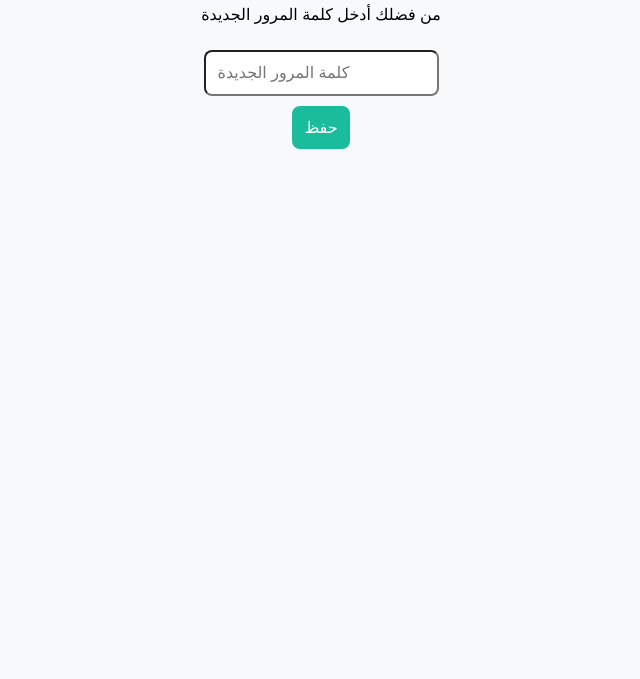
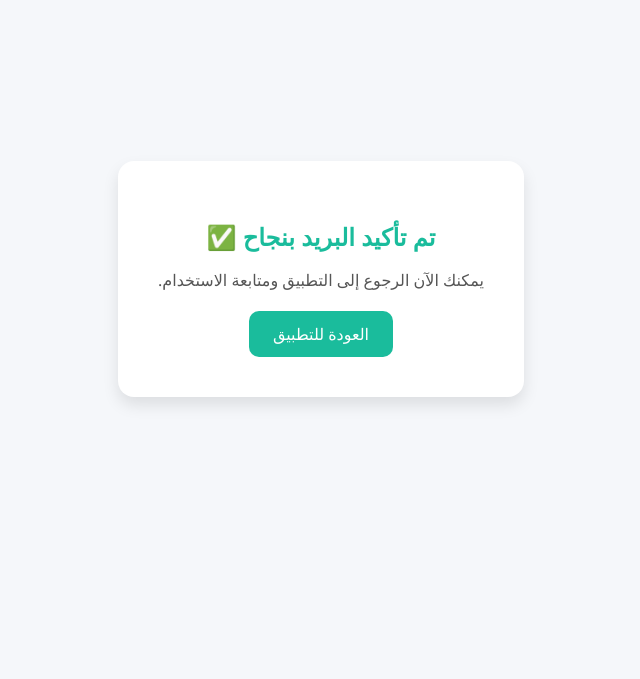
Before and after one commit to Turki1927/reset-password, a plain HTML site: page index.html in a window 1280 px wide. Shown: the part 121-800 px from the top of the page, without its empty margins (319-959 px from the left). Drawn offline with nearby package versions, Linux system fonts and the light colour scheme.

Commit message:
Update index.html

```diff
--- a/index.html
+++ b/index.html
@@ -2,40 +2,53 @@
 <html lang="ar">
   <head>
     <meta charset="UTF-8" />
-  <title>إعادة تعيين كلمة المرور</title>
+    <meta name="viewport" content="width=device-width, initial-scale=1.0" />
+    <title>تم تأكيد البريد</title>
     <style>
-    body { font-family: Arial; background: #f8f9fa; text-align: center; padding: 50px; }
-    h2 { color: #1abc9c; }
-    input, button {
-      padding: 12px; font-size: 16px; border-radius: 8px; margin-top: 10px;
+      body {
+        background-color: #f5f7fa;
+        font-family: 'Segoe UI', sans-serif;
+        display: flex;
+        justify-content: center;
+        align-items: center;
+        height: 100vh;
+        margin: 0;
+        direction: rtl;
       }
-    button { background-color: #1abc9c; color: white; border: none; }
+      .card {
+        background-color: #fff;
+        padding: 40px;
+        border-radius: 16px;
+        box-shadow: 0 8px 16px rgba(0, 0, 0, 0.1);
+        text-align: center;
+        max-width: 400px;
+      }
+      h2 {
+        color: #1abc9c;
+        margin-bottom: 16px;
+      }
+      p {
+        color: #555;
+        font-size: 16px;
+        margin-bottom: 20px;
+      }
+      .button {
+        background-color: #1abc9c;
+        color: white;
+        padding: 12px 24px;
+        border: none;
+        border-radius: 10px;
+        font-size: 16px;
+        text-decoration: none;
+        display: inline-block;
+      }
     </style>
   </head>
   <body>
-  <h2>إعادة تعيين كلمة المرور 🔒</h2>
-  <p>من فضلك أدخل كلمة المرور الجديدة</p>
-  <input type="password" id="new-password" placeholder="كلمة المرور الجديدة" />
-  <br />
-  <button onclick="resetPassword()">حفظ</button>
-
-  <script src="https://unpkg.com/@supabase/supabase-js"></script>
-  <script>
-    const supabase = supabase.createClient(
-      'https://xzopbczkulvliijakfex.supabase.co',
-      'eyJhbGciOiJIUzI1NiIsInR5cCI6IkpXVCJ9.eyJpc3MiOiJzdXBhYmFzZSIsInJlZiI6Inh6b3BiY3prdWx2bGlpamFrZmV4Iiwicm9sZSI6ImFub24iLCJpYXQiOjE3NDMxMzA5NTksImV4cCI6MjA1ODcwNjk1OX0.0_OhBYEs2PIakiVrtXn-5Stf83gJpbrEXxCUYEmlsQA'
-    );
-
-    async function resetPassword() {
-      const newPassword = document.getElementById('new-password').value;
-      const { error } = await supabase.auth.updateUser({ password: newPassword });
-
-      if (error) {
-        alert("حدث خطأ: " + error.message);
-      } else {
-        alert("✅ تم تحديث كلمة المرور بنجاح");
-      }
-    }
-  </script>
+    <div class="card">
+      <h2>تم تأكيد البريد بنجاح ✅</h2>
+      <p>يمكنك الآن الرجوع إلى التطبيق ومتابعة الاستخدام.</p>
+      <a class="button" href="https://expo.dev">العودة للتطبيق</a>
+    </div>
   </body>
 </html>
```
Lines whose indentation alone changed are shown as unchanged.
